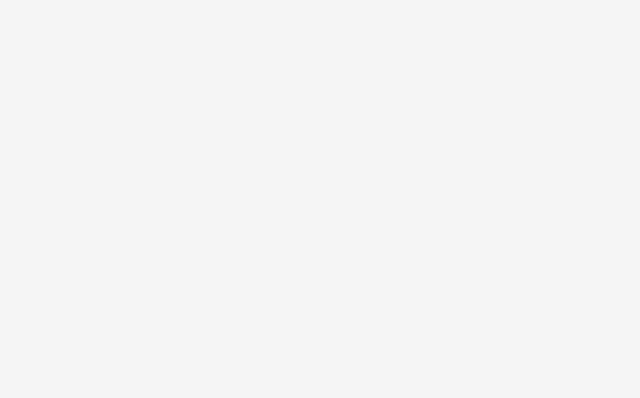
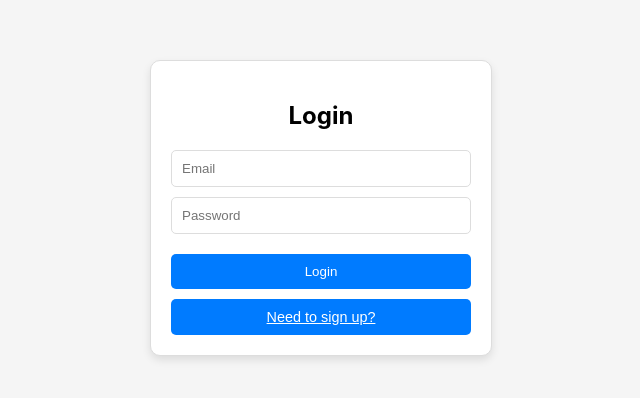
Before and after one commit to adryyy10/interviewer-fe, a React (Create React App) app: page /admin in a window 1280 px wide. Before the commit this address had no page. Shown: the part 192-590 px from the top of the page, without its empty margins (319-959 px from the left). Built offline with nearby package versions, Linux system fonts and the light colour scheme.

Commit message:
feat: login logic

```diff
--- a/src/App.js
+++ b/src/App.js
@@ -1,15 +1,29 @@
-import React from 'react';
+import React, { useState } from 'react';
 import { BrowserRouter as Router, Routes, Route } from 'react-router-dom';
 import CreateQuestionForm from './components/CreateQuestionForm';
 import QuestionPage from './components/QuestionPage';
 import MainPage from './components/MainPage';
+import AdminPage from './components/AdminPage';
+import AuthForm from './components/AuthForm';
 import './App.css';
 
 const App = () => {
+  const [isAuthenticated, setIsAuthenticated] = useState(false);
+
   return (
     <Router>
       <Routes>
         <Route path="/" element={<MainPage />} />
+        <Route
+          path="/admin"
+          element={
+            isAuthenticated ? (
+              <AdminPage />
+            ) : (
+              <AuthForm setIsAuthenticated={setIsAuthenticated} />
+            )
+          }
+        />
         <Route path="/questions" element={<QuestionPage />} />
         <Route path="/create" element={<CreateQuestionForm />} />
       </Routes>
--- /dev/null
+++ b/src/components/AdminPage.js
@@ -0,0 +1,27 @@
+import React, { useEffect, useState } from 'react';
+import { fetchAdminQuestions } from '../services/api';
+
+const AdminPage = () => {
+    const [questions, setQuestions] = useState([]);
+
+    useEffect(() => {
+        const getQuestions = async () => {
+            const response = await fetchAdminQuestions();
+            setQuestions(response.data['hydra:member']);
+        };
+        getQuestions();
+    }, []);
+
+  return (
+    <div>
+      <h2>All Created Questions</h2>
+      <ul>
+        {questions.map((question, index) => (
+          <li key={index}>{question.content}</li>
+        ))}
+      </ul>
+    </div>
+  );
+};
+
+export default AdminPage;
--- /dev/null
+++ b/src/components/AuthForm.css
@@ -0,0 +1,56 @@
+.auth-container {
+    display: flex;
+    flex-direction: column;
+    align-items: center;
+    border: 1px solid #ddd;
+    padding: 20px;
+    width: 300px;
+    margin: 100px auto;
+    border-radius: 10px;
+    background-color: white;
+    box-shadow: 0 4px 8px rgba(0, 0, 0, 0.1);
+  }
+
+.auth-container h2 {
+    margin-bottom: 20px;
+  }
+
+.auth-container input {
+    margin-bottom: 10px;
+    padding: 10px;
+    width: 100%;
+    border: 1px solid #ddd;
+    border-radius: 5px;
+    box-sizing: border-box;
+  }
+
+.auth-container button {
+    background-color: #007bff;
+    color: white;
+    border: none;
+    padding: 10px 20px;
+    cursor: pointer;
+    border-radius: 5px;
+    margin-top: 10px;
+    width: 100%;
+    transition: background-color 0.3s ease;
+  }
+
+.auth-container button:hover {
+    background-color: #0056b3;
+  }
+
+.error-message {
+    color: red;
+    margin-bottom: 10px;
+  }
+
+.toggle-button {
+    background: none;
+    border: none;
+    color: #007bff;
+    cursor: pointer;
+    text-decoration: underline;
+    margin-top: 10px;
+    font-size: 0.9rem;
+  }
--- /dev/null
+++ b/src/components/AuthForm.js
@@ -0,0 +1,59 @@
+import React, { useState } from 'react';
+import { Auth } from '../services/api';
+import './AuthForm.css';
+
+const AuthForm = ({ setIsAuthenticated }) => {
+  const [isLogin, setIsLogin] = useState(true);
+  const [email, setEmail] = useState('');
+  const [password, setPassword] = useState('');
+  const [error, setError] = useState(null);
+
+  const handleAuth = async (e) => {
+    e.preventDefault();
+
+    const encodedCredentials = btoa(`${email}:${password}`);
+    try {
+      const response = await Auth(encodedCredentials);
+      if (response.status === 200) {
+        const data = response.data;
+        const apiKey = data.apiKey;
+
+        localStorage.setItem('apiKey', apiKey);
+        setIsAuthenticated(true);
+      } else {
+        setError('Invalid credentials. Please try again.');
+      }
+    } catch (err) {
+      setError('An error occurred. Please try again later.');
+    }
+  };
+
+  return (
+    <div className="auth-container">
+      <h2>{isLogin ? 'Login' : 'Sign Up'}</h2>
+      {error && <p className="error-message">{error}</p>}
+      <form onSubmit={handleAuth}>
+        <input
+          type="email"
+          placeholder="Email"
+          value={email}
+          onChange={(e) => setEmail(e.target.value)}
+          required
+        />
+        <input
+          type="password"
+          placeholder="Password"
+          value={password}
+          onChange={(e) => setPassword(e.target.value)}
+          required
+        />
+        <button type="submit">{isLogin ? 'Login' : 'Sign Up'}</button>
+      </form>
+      <button className="toggle-button" onClick={() => setIsLogin(!isLogin)}>
+        {isLogin ? 'Need to sign up?' : 'Already have an account? Log in'}
+      </button>
+    </div>
+  );
+};
+
+export default AuthForm;
--- a/src/services/api.js
+++ b/src/services/api.js
@@ -1,14 +1,34 @@
 import axios from 'axios';
 
 const api = axios.create({
-    baseURL: 'http://127.0.0.1:8000/',
+  baseURL: 'http://127.0.0.1:8000/',
 });
 
-export const createQuestion = (data) => api.post('/questions', data, {
+const getEncodedApiKey = () => {
+  const apiKey = localStorage.getItem('apiKey');
+  return apiKey ? btoa(apiKey) : null;
+};
+
+const config = {
   headers: {
-    'Content-Type': 'application/ld+json',
+    'Authorization': `Basic ${getEncodedApiKey()}`,
   },
-});
+}
+
+
+// GET
+export const Auth = (encodedCredentials) =>
+  api.get('/auth/lookup', {
+    headers: {
+      'Authorization': `Basic ${encodedCredentials}`,
+    },
+  });
+
+export const fetchAdminQuestions = () => api.get('/admin/questions', config);
+
+export const fetchQuestion = (id) => api.get(`/questions/${id}`);
 
 export const fetchQuestions = () => api.get('/questions');
-export const fetchQuestion = (id) => api.get(`/questions/${id}`);
+
+// POST
+export const createQuestion = (data) => api.post('/questions', data, config);
```
